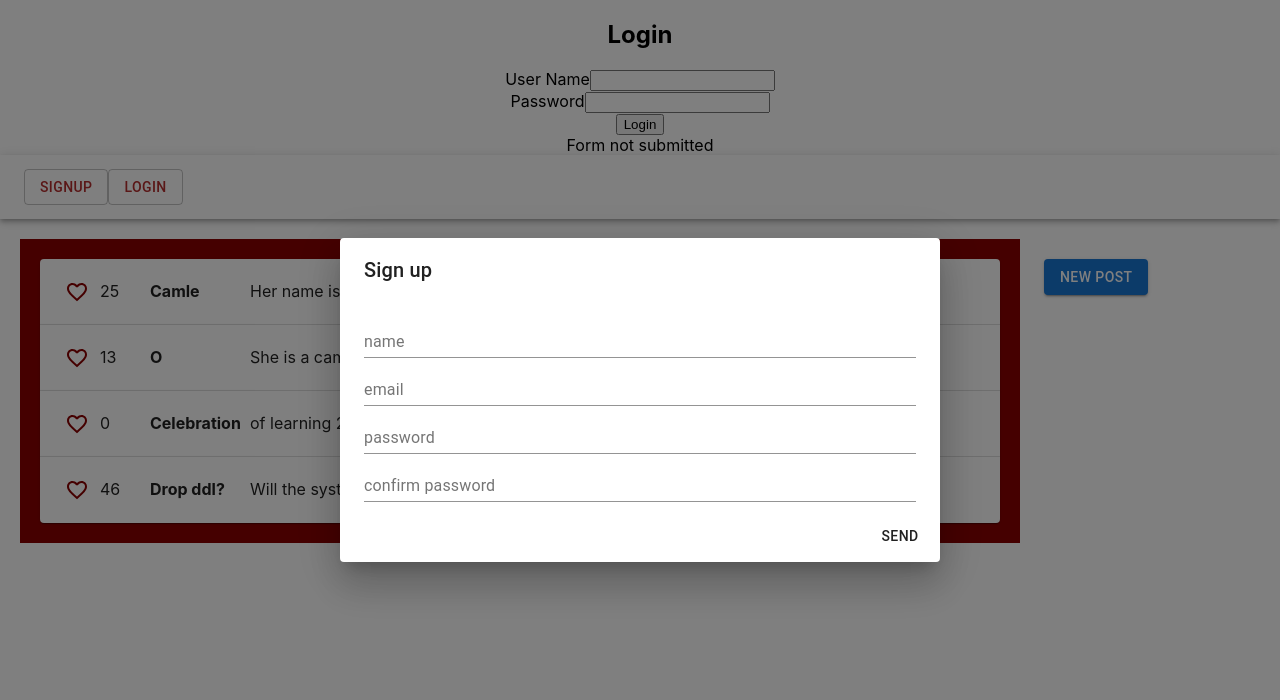
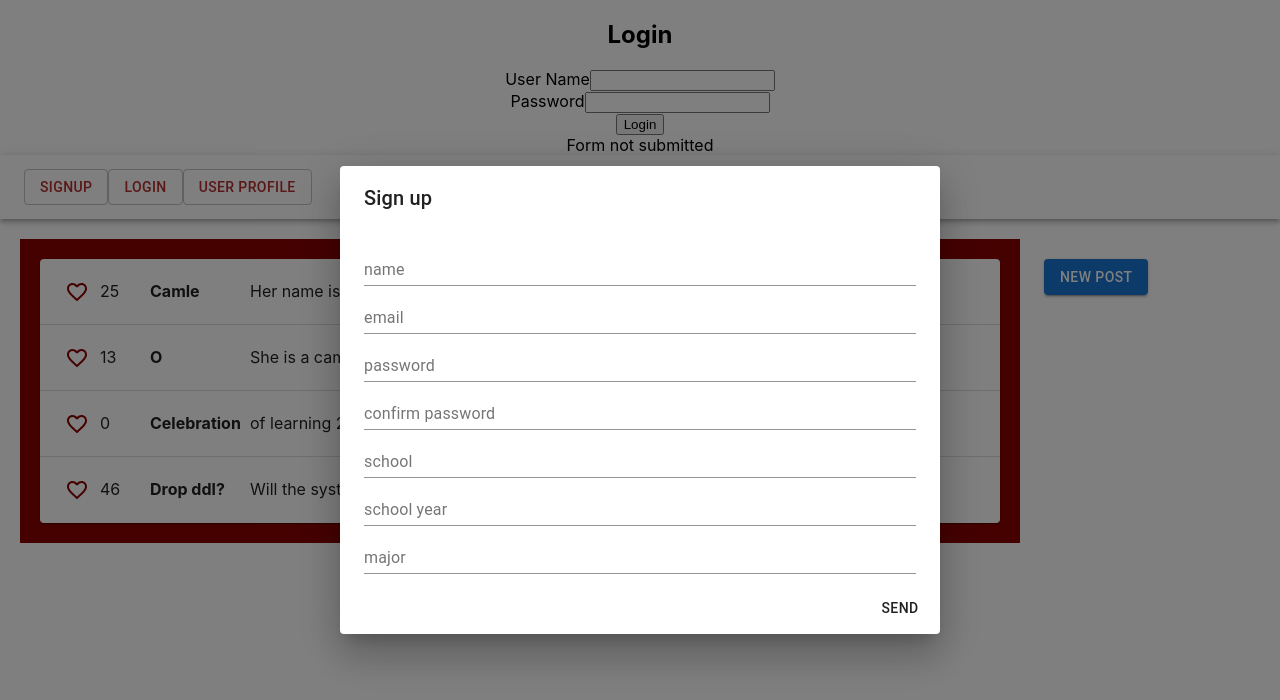
Before and after one commit to liuyuemingm/O-Uni, a React (Create React App) app in the folder frontend/: page / in a window 1280 px wide. Both pictures are taken after a click on the button "SIGNUP". Shown: the top 700 px of the page. Built offline with nearby package versions, Linux system fonts and the light colour scheme.

Commit message:
Changed signup and added user profile

```diff
--- a/frontend/src/components/Sample.js
+++ b/frontend/src/components/Sample.js
@@ -16,16 +16,19 @@ const classes = {};
 const LogB = () => {
   const [openLogin, setOpenLogin] = useState(false);
   const [openSignup, setOpenSignup] = useState(false);
+  const [openUser, setOpenUser] = useState(false);
+
 
   return (
-
     <div>
       <Top
         onClickLogin={() => setOpenLogin(true)}
         onClickSignup={() => setOpenSignup(true)}
+        onClickUser={() => setOpenUser(true)}
       />
       <SignupModal open={openLogin} handleClose={() => setOpenLogin(false)} />
       <LoginModal open={openSignup} handleClose={() => setOpenSignup(false)} />
+      <UserModal open={openUser} handleClose={() => setOpenUser(false)} />
     </div>
   );
 };
@@ -54,6 +57,14 @@ const Top = (props) => {
         >
           Login
         </Button>
+        <Button
+          variant="outlined"
+          className={classes.loginButton}
+          onClick={props.onClickUser}
+          style={{color:"#B52E2E"}}
+        >
+          User Profile
+        </Button>
       </div>
     </React.Fragment>
     </Toolbar>
@@ -81,6 +92,10 @@ const SignupModal = (props) => {
             <TextField id="standard-basic" label="email" fullWidth />
             <TextField id="standard-basic" label="password" fullWidth />
             <TextField id="standard-basic" label="confirm password" fullWidth />
+            <TextField id="standard-basic" label="school" fullWidth />
+            <TextField id="standard-basic" label="school year" fullWidth />
+            <TextField id="standard-basic" label="major" fullWidth />
+
           </div>
         </DialogContent>
         <DialogActions>
@@ -119,6 +134,42 @@ const LoginModal = (props) => {
       </Dialog>
     </div>
   );
+
+
+
+
+};
+
+const UserModal = (props) => {
+  return (
+    <div>
+      <Dialog
+        open={props.open}
+        onClose={props.handleClose}
+        aria-labelledby="alert-dialog-title"
+        aria-describedby="alert-dialog-description"
+        fullWidth = {10}
+      >
+        <DialogTitle id="alert-dialog-title" className={classes.title}>
+          User Profile
+        </DialogTitle>
+        <DialogContent className={classes.content}>
+          <div className={classes.text}>
+          <Typography htmlFor="name">Name: Aron </Typography>
+          <Typography htmlFor="email">Email: abc123@cornell.edu </Typography>
+          <Typography htmlFor="school">School: Cornell </Typography>
+          <Typography htmlFor="year">Year: 2024</Typography>
+          <Typography htmlFor="major">Major: CS</Typography>
+          </div>
+        </DialogContent>
+        <DialogActions>
+          <Button onClick={props.handleClose} className={classes.signUpButton}>
+            Close
+          </Button>
+        </DialogActions>
+      </Dialog>
+    </div>
+  );
 };
 
 export default LogB
```
